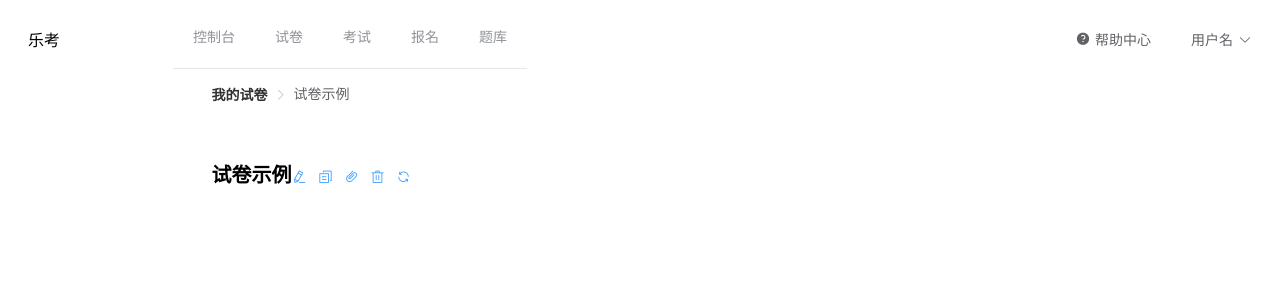
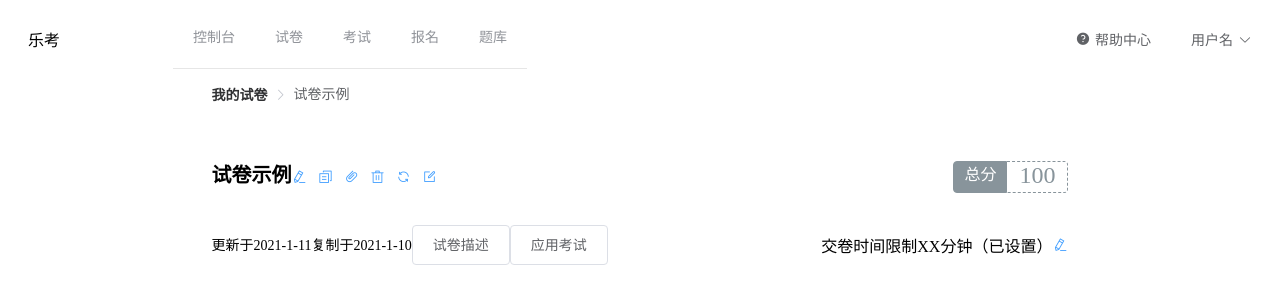
Before and after one commit to le-exam/le-exam-front, a Vue app: page /content/detail in a window 1280 px wide. Shown: the top 304 px of the page. Built offline with nearby package versions, Linux system fonts and the light colour scheme.

Commit message:
试卷详情

```diff
--- a/src/components/form/detail.vue
+++ b/src/components/form/detail.vue
@@ -9,34 +9,109 @@
           >
           <el-breadcrumb-item>试卷示例</el-breadcrumb-item>
         </el-breadcrumb>
-        <div>
-          <div class="form-detail-head" style="margin: 40px 0 0 0;">
+        <div class="form-detail-all" style="margin: 40px 0 0 0;">
+          <div class="form-detail-head">
             <b style="font-size:20px">试卷示例</b>
             <el-button type="text" @click="alter"
               ><p class="el-icon-edit" title="修改"></p
             ></el-button>
-            <el-button type="text" @click="alter"
+            <el-button type="text" @click="copy"
               ><p class="el-icon-document-copy" title="复制"></p
             ></el-button>
-            <el-button type="text" @click="alter"
+            <el-button type="text" @click="share"
               ><p class="el-icon-paperclip" title="分享"></p
             ></el-button>
-            <el-button type="text" @click="alter"
+            <el-button type="text" @click="del"
               ><p class="el-icon-delete" title="删除"></p
             ></el-button>
+            <el-button type="text" @click="conver"
+              ><p class="el-icon-refresh" title="转换"></p
+            ></el-button>
+            <el-button type="text" @click="AlterDetail"
+              ><p class="el-icon-edit-outline" title="转换"></p
+            ></el-button>
+          </div>
+          <div class="form-detail-all-score">
+            <div class="form-detail-score">总分</div>
+            <div class="form-detail-num">100</div>
+          </div>
+        </div>
+        <div class="form-detail-all">
+          <div>
+            <span style="font-size:14px">更新于2021-1-11</span>
+            <span style="font-size:14px">复制于2021-1-10</span>
+            <el-popover
+              placement="top-start"
+              title="试卷描述"
+              width="200"
+              trigger="hover"
+              content="这是一段试卷描述。"
+            >
+              <el-button slot="reference">试卷描述</el-button>
+            </el-popover>
+            <el-popover placement="top" width="160" v-model="visible">
+              <p>还没有考试应用此试卷</p>
+              <div style="text-align: right; margin: 0">
+                <el-button type="primary" size="mini" @click="visible = false"
+                  >马上创建考试</el-button
+                >
+              </div>
+              <el-button slot="reference">应用考试</el-button>
+            </el-popover>
+          </div>
+          <div class="form-detail-all">
+            <p>交卷时间限制XX分钟（已设置）</p>
             <el-button type="text" @click="alter"
-              ><p class="el-icon-refresh" title="转换"></p
+              ><p class="el-icon-edit" title="修改"></p
             ></el-button>
           </div>
         </div></div
     ></el-main>
   </el-container>
 </template>
+<style scoped>
+.form-detail-all-score {
+  display: flex;
+  align-items: center;
+  justify-content: space-between;
+}
+.form-detail-all {
+  display: flex;
+  align-items: center;
+  justify-content: space-between;
+}
+.form-detail-score {
+  height: 30px;
+  line-height: 26px;
+  color: #fff;
+  padding: 0 10px;
+  background-color: #88949b;
+  border-top-left-radius: 4px;
+  border-bottom-left-radius: 4px;
+  border: 1px solid #88949b;
+}
+.form-detail-num {
+  height: 30px;
+  line-height: 26px;
+  padding: 0 12px;
+  font-size: 24px;
+  color: #88949b;
+  border: 1px dashed #88949b;
+  border-left: none;
+  border-top-right-radius: 4px;
+  border-bottom-right-radius: 4px;
+}
+</style>
 <script>
 import nav from '@/components/tenant/nav'
 export default {
   components: {
     'v-nav': nav
+  },
+  data () {
+    return {
+      visible: false
+    }
   },
   methods: {
     alter () {
@@ -56,6 +131,100 @@ export default {
             message: '取消修改'
           })
         })
+    },
+    AlterDetail () {
+      this.$prompt('试卷描述', '提示', {
+        confirmButtonText: '确定',
+        cancelButtonText: '取消'
+      })
+        .then(({ value }) => {
+          this.$message({
+            type: 'success',
+            message: '提交成功'
+          })
+        })
+        .catch(() => {
+          this.$message({
+            type: 'info',
+            message: '取消提交'
+          })
+        })
+    },
+    del () {
+      this.$confirm('此操作将永久删除该文件, 是否继续?', '提示', {
+        confirmButtonText: '确定',
+        cancelButtonText: '取消',
+        type: 'warning'
+      })
+        .then(() => {
+          this.$message({
+            type: 'success',
+            message: '删除成功!'
+          })
+        })
+        .catch(() => {
+          this.$message({
+            type: 'info',
+            message: '已取消删除'
+          })
+        })
+    },
+    copy () {
+      this.$confirm('此操作将复制一份试卷, 是否继续?', '提示', {
+        confirmButtonText: '确定',
+        cancelButtonText: '取消',
+        type: 'warning'
+      })
+        .then(() => {
+          this.$message({
+            type: 'success',
+            message: '复制成功!'
+          })
+        })
+        .catch(() => {
+          this.$message({
+            type: 'info',
+            message: '已取消复制'
+          })
+        })
+    },
+    share () {
+      this.$confirm('确定要分享给你的朋友吗?', '提示', {
+        confirmButtonText: '确定',
+        cancelButtonText: '取消',
+        type: 'warning'
+      })
+        .then(() => {
+          this.$message({
+            type: 'success',
+            message: '分享成功!'
+          })
+        })
+        .catch(() => {
+          this.$message({
+            type: 'info',
+            message: '已取消分享'
+          })
+        })
+    },
+    conver () {
+      this.$confirm('此操作将转换为默认试卷样例, 是否继续?', '提示', {
+        confirmButtonText: '确定',
+        cancelButtonText: '取消',
+        type: 'warning'
+      })
+        .then(() => {
+          this.$message({
+            type: 'success',
+            message: '转换成功!'
+          })
+        })
+        .catch(() => {
+          this.$message({
+            type: 'info',
+            message: '已取消转换'
+          })
+        })
     }
   }
 }
```
